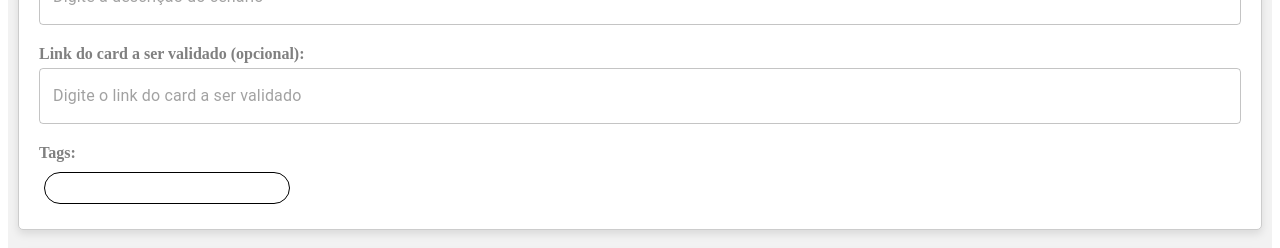
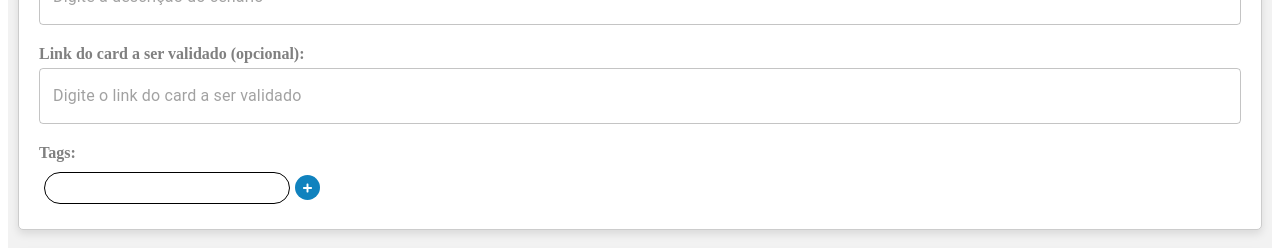
Before and after one commit to VyctorHugoCorreia/gerenciadorDeTestes, a React (Create React App) app: page /criar-caso-de-teste in a window 1280 px wide. Shown: the part 786-1034 px from the top of the page. Built offline with nearby package versions, Linux system fonts and the light colour scheme; no server answers; the HTML template or start-up script is replaced by a standard one.

Commit message:
adicionando date_creation

```diff
--- a/src/styles/Steps.css
+++ b/src/styles/Steps.css
@@ -14,8 +14,8 @@
 
   .step-button {
     margin-left: 10px;
-    width: 20px;
-    height: 20px;
+    width: 25px;
+    height: 25px;
     background-color: #1082BE;
     border-radius: 50%;
     border: none;
@@ -25,8 +25,8 @@
   }
 
   .remove-button {
-    width: 20px;
-    height: 20px;
+    width: 25px;
+    height: 25px;
     background-color: #FF0000;
     border-radius: 50%;
     border: none;
--- a/src/styles/dynamicChip.css
+++ b/src/styles/dynamicChip.css
@@ -31,10 +31,11 @@
     margin-left: 10px;
     width: 25px;
     height: 25px;
-    background-color: #1082BE;
+    background-color: #1082BE !important;
     border-radius: 50%;
     border: none;
-    color: white;
+    color: #1082BE !important;
+
 }
 
 .add-button:hover {
```
